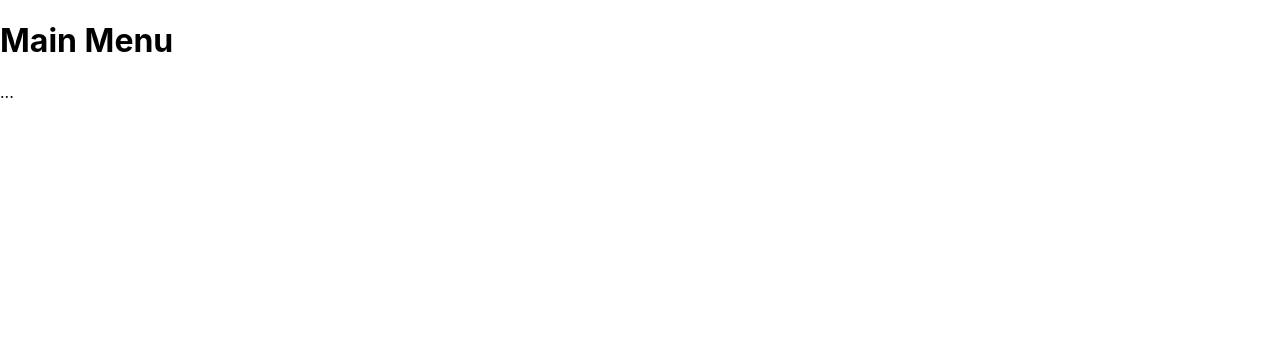
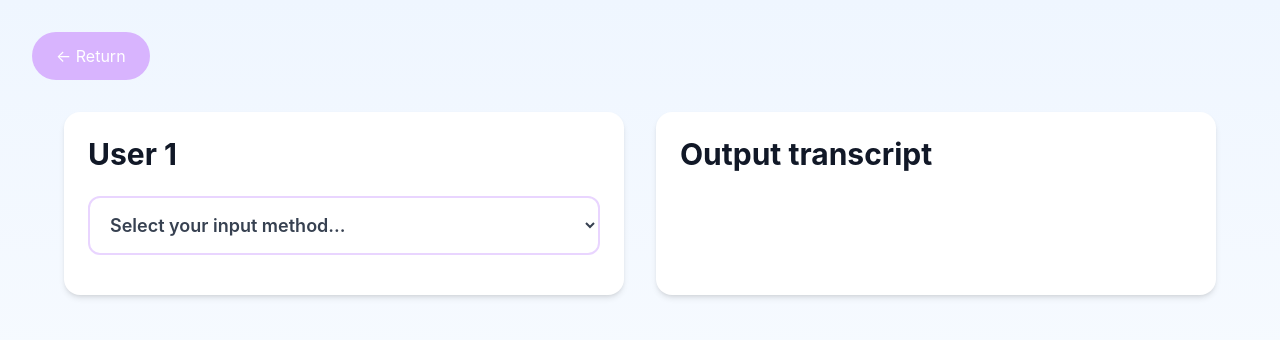
Before and after one commit to melvikaf/SpeakEasy, a React (Create React App) app: page /menu in a window 1280 px wide. Shown: the top 340 px of the page. Built offline with nearby package versions, Linux system fonts and the light colour scheme.

Commit message:
update web
camera update

```diff
--- a/package.json
+++ b/package.json
@@ -7,8 +7,10 @@
     "@testing-library/jest-dom": "^6.6.3",
     "@testing-library/react": "^16.2.0",
     "@testing-library/user-event": "^13.5.0",
+    "opencv-react": "^0.0.6",
     "react": "^19.0.0",
     "react-dom": "^19.0.0",
+    "react-router-dom": "^7.4.0",
     "react-scripts": "5.0.1",
     "web-vitals": "^2.1.4"
   },
@@ -35,5 +37,8 @@
       "last 1 firefox version",
       "last 1 safari version"
     ]
+  },
+  "devDependencies": {
+    "tailwindcss": "^3.4.17"
   }
 }
--- a/src/home.js
+++ b/src/home.js
@@ -5,7 +5,6 @@ function Home() {
 
   return (
     <div className="min-h-screen bg-gradient-to-b from-blue-50 to-white text-gray-800 p-6 md:p-8">
-      {/* Hero Section */}
       <div className="max-w-6xl mx-auto mb-16 text-center">
         <h1 className="text-4xl md:text-6xl font-bold text-gray-900 mb-6">
           Master Any Language with <span className="text-purple-300">SpeakEasy</span>
--- a/src/main_menu.js
+++ b/src/main_menu.js
@@ -1,10 +1,106 @@
-function mainMenu() {
-    return (
-      <div className="min-h-screen bg-gradient-to-b from-blue-50 to-white p-6 md:p-8">
-        <h1 className="text-3xl font-bold text-gray-900 mb-6">Main Menu</h1>
-        <p className="text-gray-600">...</p>
+import { useNavigate } from 'react-router-dom';
+import { useState, useEffect, useRef } from 'react';
+import { OpenCvProvider, useOpenCv } from 'opencv-react';
+
+function CameraComponent({ deviceId }) {
+  const videoRef = useRef(null);
+
+  useEffect(() => {
+    async function setupCamera() {
+      try {
+        const stream = await navigator.mediaDevices.getUserMedia({
+          video: { deviceId: deviceId ? { exact: deviceId } : undefined }
+        });
+        if (videoRef.current) {
+          videoRef.current.srcObject = stream;
+        }
+      } catch (err) {
+        console.error("Error accessing camera:", err);
+      }
+    }
+
+    setupCamera();
+
+    // Cleanup function
+    return () => {
+      if (videoRef.current && videoRef.current.srcObject) {
+        videoRef.current.srcObject.getTracks().forEach(track => track.stop());
+      }
+    };
+  }, [deviceId]);
+
+  return (
+    <video
+      ref={videoRef}
+      autoPlay
+      playsInline
+      className="w-full h-[300px] object-cover rounded-xl"
+    />
+  );
+}
+
+function MainMenu() {
+  const navigate = useNavigate();
+  const [cameras, setCameras] = useState([]);
+
+  useEffect(() => {
+    async function getCameras() {
+      try {
+        const devices = await navigator.mediaDevices.enumerateDevices();
+        const videoDevices = devices.filter(device => device.kind === 'videoinput');
+        setCameras(videoDevices);
+      } catch (err) {
+        console.error("Error getting cameras:", err);
+      }
+    }
+
+    getCameras();
+  }, []);
+
+  return (
+    <div className="min-h-screen bg-gradient-to-b from-blue-50 to-white text-gray-800 p-6 md:p-8">
+      <nav className="mb-8">
+        <button
+          className="bg-purple-300 text-white px-6 py-3 rounded-full hover:bg-purple-400 transition-all transform hover:scale-105"
+          onClick={() => navigate(-1)}
+        >
+          ← Return
+        </button>
+      </nav>
+
+      {/* Split screen container */}
+      <div className="flex flex-col md:flex-row gap-8 max-w-6xl mx-auto">
+        {/* Left panel */}
+        <div className="w-full md:w-1/2 bg-white rounded-2xl p-6 shadow-md hover:shadow-xl transition-all">
+          <h2 className="text-3xl font-bold text-gray-900 mb-6">User 1</h2>
+          <div className="space-y-4">
+            <select className="w-full p-4 bg-white border-2 border-purple-200 rounded-xl
+                             focus:outline-none focus:ring-2 focus:ring-purple-300 focus:border-purple-300
+                             text-gray-700 cursor-pointer hover:border-purple-300 transition-all
+                             text-lg font-semibold">
+              <option value="" disabled selected>Select your input method...</option>
+              <option className="py-2">ASL</option>
+              <option className="py-2">Lip Reading</option>
+              <option className="py-2">Speech to Text</option>
+            </select>
+            {/* Camera feed */}
+            <div className="mt-4">
+              {cameras.length > 0 && <CameraComponent deviceId={cameras[0].deviceId} />}
+            </div>
+          </div>
+        </div>
+
+        {/* Right panel */}
+        <div className="w-full md:w-1/2 bg-white rounded-2xl p-6 shadow-md hover:shadow-xl transition-all">
+          <h2 className="text-3xl font-bold text-gray-900 mb-6">Output transcript</h2>
+          <div className="space-y-4">
+          </div>
+        </div>
       </div>
-    );
-  }
 
-  export default mainMenu;
+
+    </div>
+  );
+}
+
+export default MainMenu;
--- /dev/null
+++ b/tailwind.config.js
@@ -0,0 +1,10 @@
+/** @type {import('tailwindcss').Config} */
+module.exports = {
+  content: [
+    "./src/**/*.{js,jsx,ts,tsx}",
+  ],
+  theme: {
+    extend: {},
+  },
+  plugins: [],
+}
```
Also changed, not shown: 1 other file (tests, documents, lock files or other folders).
